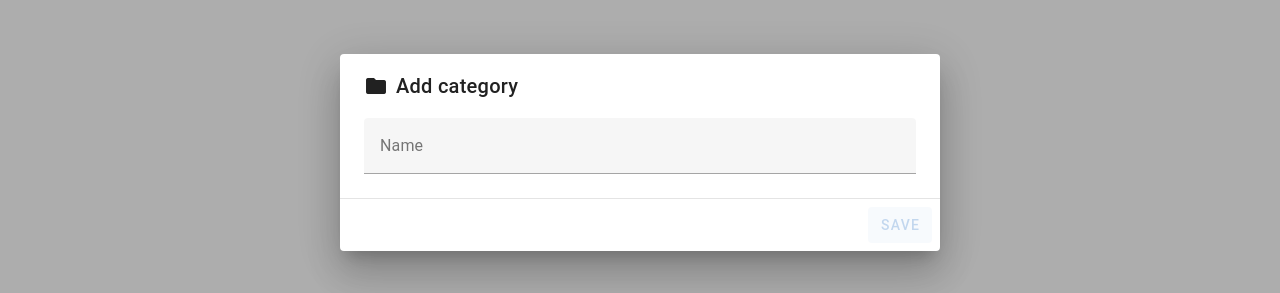
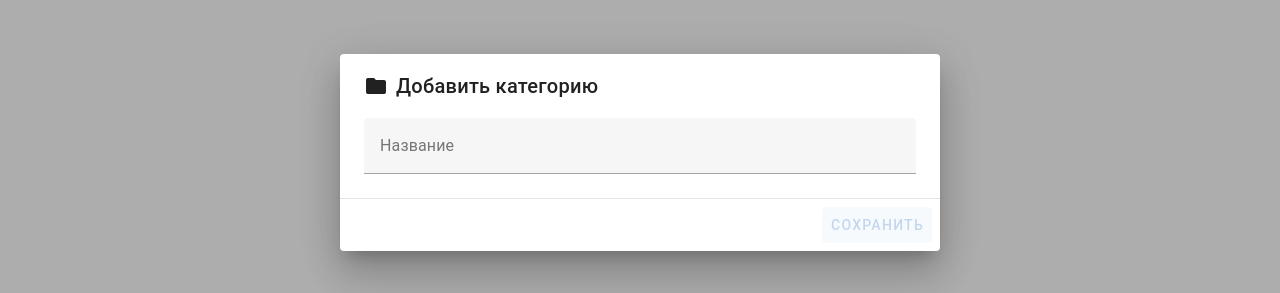
Before and after one commit to dakaskos/finance-tracker, a Vue app in the folder frontend/: page / in a window 1280 px wide. Both pictures are taken after a click on the button "НОВАЯ КАТЕГОРИЯ". Shown: the part 248-541 px from the top of the page. Built offline with nearby package versions, Linux system fonts and the light colour scheme; no server answers.

Commit message:
Translate to russian. Amount can be 0

```diff
--- a/frontend/src/components/AccountForm.vue
+++ b/frontend/src/components/AccountForm.vue
@@ -10,7 +10,7 @@
     </v-btn>
     <v-dialog v-model="dialog" max-width="600">
       <v-form method="post" v-model="valid" action>
-        <v-card prepend-icon="mdi-bank" title="Add account">
+        <v-card prepend-icon="mdi-bank" title="Добавить счет">
           <v-card-text>
             <v-row dense>
               <v-col cols="12" md="4" sm="6">
@@ -18,7 +18,7 @@
                   v-model="accountForm.balance"
                   :counter="10"
                   :rules="positiveNumberRules"
-                  label="Amount"
+                  label="Сумма"
                   hide-details
                   type="number"
                   required
@@ -28,7 +28,7 @@
               <v-col cols="12" md="4" sm="6">
                 <v-select
                   v-model="accountForm.currency"
-                  label="Currency"
+                  label="Валюта"
                   :items="['USD', 'PLN', 'EUR']"
                   required></v-select>
               </v-col>
@@ -36,7 +36,7 @@
               <v-col cols="12" md="4" sm="6">
                 <v-checkbox
                   v-model="accountForm.is_cash"
-                  label="Is cash">
+                  label="Наличка">
                 </v-checkbox>
               </v-col>
             </v-row>
@@ -50,9 +50,8 @@
               color="primary"
               variant="tonal"
               @click="submitForm"
-              :disabled="!valid"
             >
-              Save
+              Сохранить
             </v-btn>
           </v-card-actions>
         </v-card>
@@ -75,7 +74,7 @@ export default {
     },
     positiveNumberRules: [
       (v) => !!v || "Amount is required",
-      (v) => (v && v > 0) || "Amount must be greater than 0",
+      (v) => (v && v >= 0) || "Amount must be greater than 0",
     ],
   }),
   methods: {
--- a/frontend/src/components/CategoryForm.vue
+++ b/frontend/src/components/CategoryForm.vue
@@ -9,7 +9,7 @@
   </v-btn>
   <v-dialog v-model="dialog" max-width="600">
     <v-form method="post" v-model="valid" action>
-      <v-card prepend-icon="mdi-folder" title="Add category">
+      <v-card prepend-icon="mdi-folder" title="Добавить категорию">
         <v-card-text>
           <v-row dense>
             <v-col cols="12" md="12" sm="12">
@@ -17,7 +17,7 @@
                 v-model="categoryForm.name"
                 :counter="10"
                 :rules="[v => !!v && v.length > 3 || 'Name is required']"
-                label="Name"
+                label="Название"
                 hide-details
                 required
               ></v-text-field>
@@ -35,7 +35,7 @@
             @click="submitForm"
             :disabled="!valid"
           >
-            Save
+            Сохранить
           </v-btn>
         </v-card-actions>
       </v-card>
```
Also changed, not shown: 1 other file (tests, documents, lock files or other folders).
